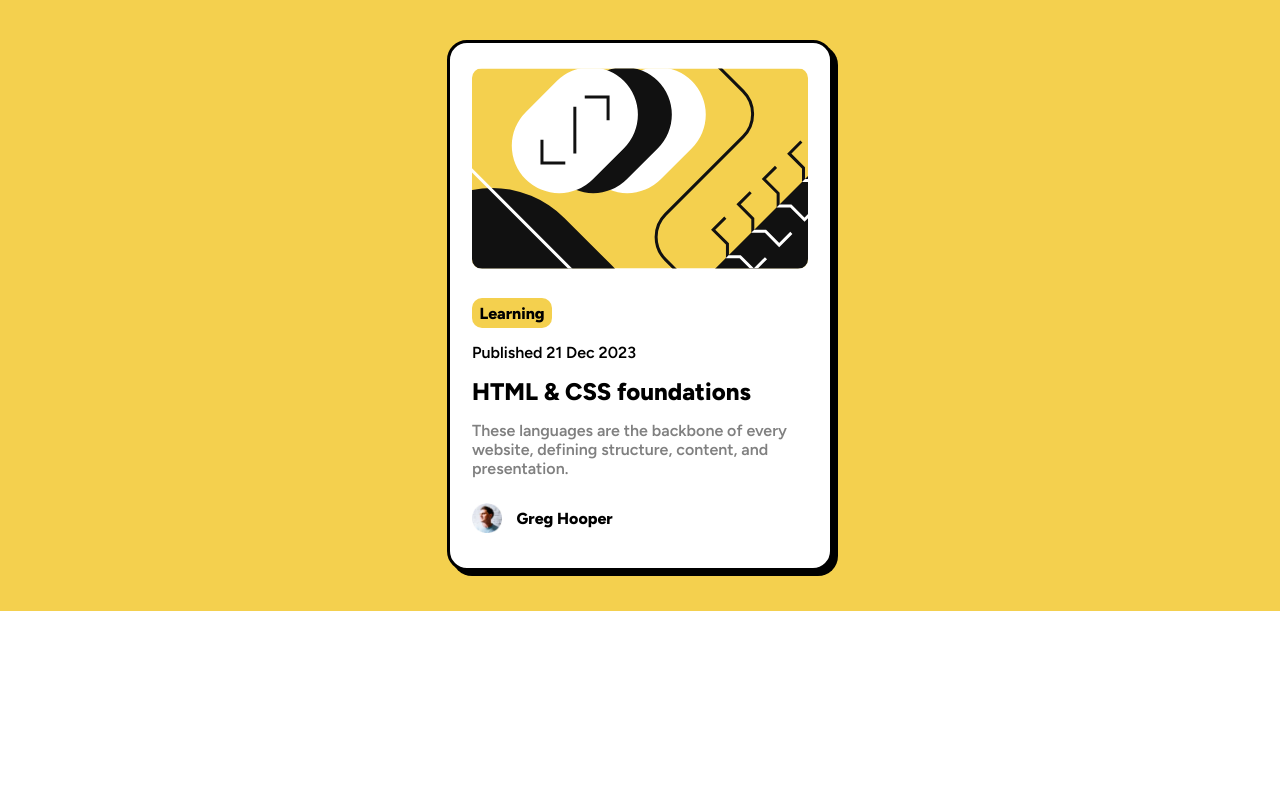
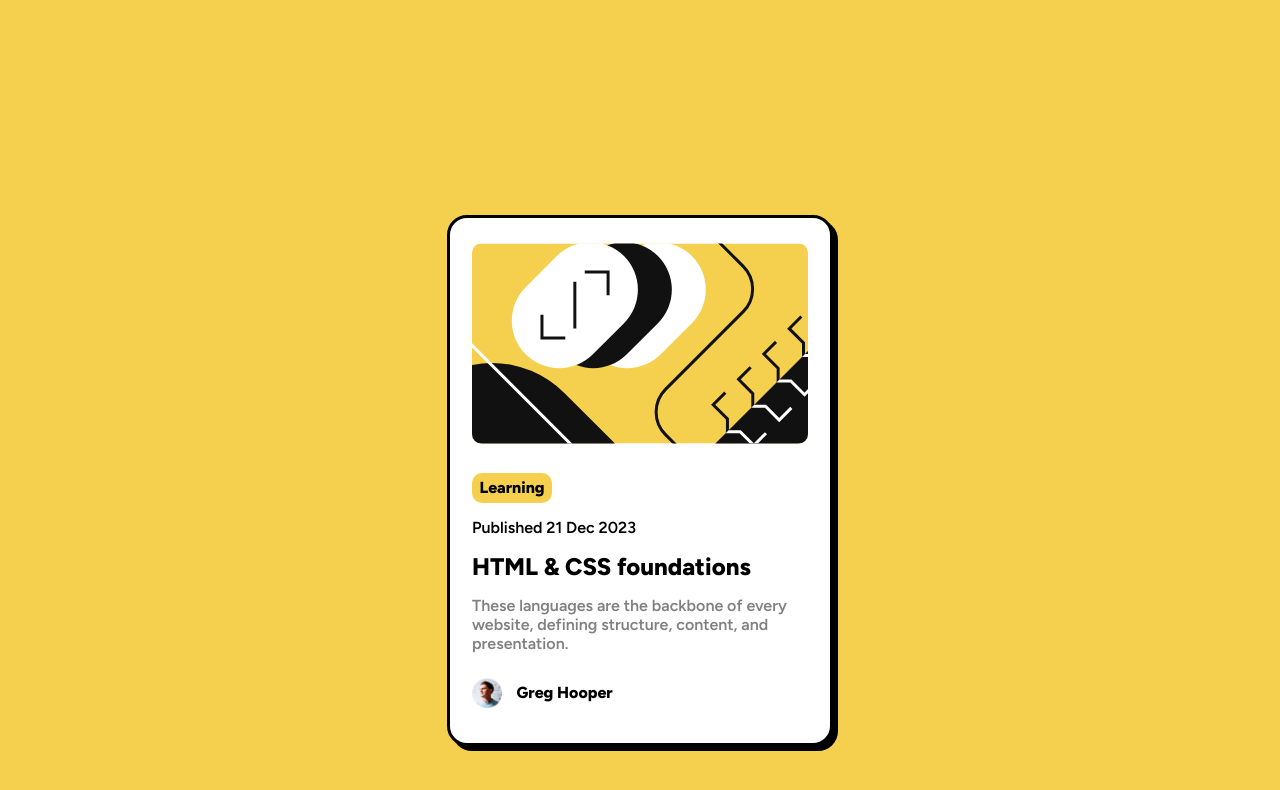
Before and after one commit to aliefabdussalam/blog-preview-card, a plain HTML site: page index.html in a window 1280 px wide. Drawn offline with Linux system fonts and the light colour scheme.

Commit message:
fixing height

```diff
--- a/style/style.css
+++ b/style/style.css
@@ -7,10 +7,10 @@ body{
     display: flex;
     justify-content: center;
     background-color: hsl(47, 88%, 63%);
-
+    height: 960px;
 }
 .container{
-    margin: 40px;
+    margin: auto;
     width: 380px;
     height: 525px;
     background-color: white;
```
